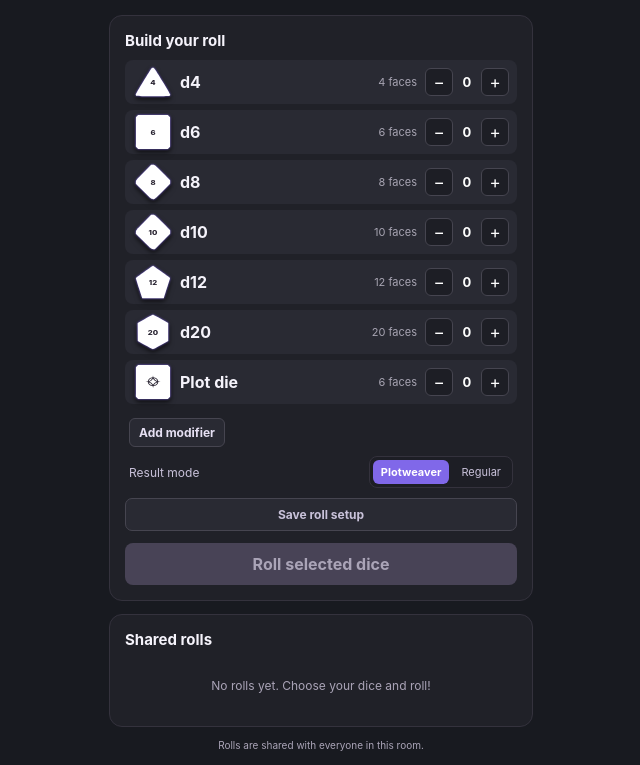
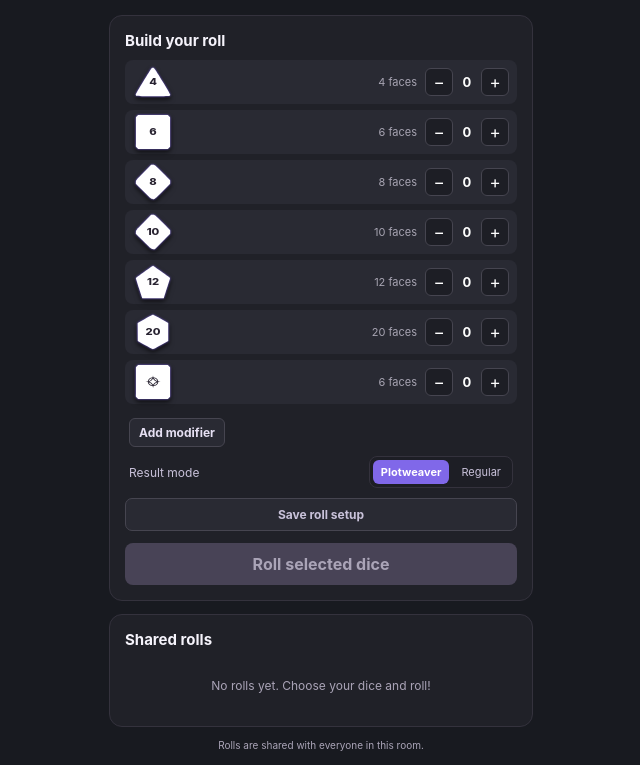
Before and after one commit to yaalhs/owlbear_2d_roller, a website built with Vite: page index.html in a window 1280 px wide. Shown: the part 68-833 px from the top of the page, without its empty margins (319-959 px from the left). Built offline with nearby package versions, Linux system fonts and the light colour scheme; what @owlbear-rodeo/sdk would draw is missing.

Commit message:
update 16 Fix the dice selection display, in next versions add adv and dis

```diff
--- a/src/main.ts
+++ b/src/main.ts
@@ -75,11 +75,7 @@ function buildDiceControls(): void {
     const shape = createDieGraphic(die, maximumFace.value);
     shape.classList.add("die-shape-preview");
     shape.setAttribute("aria-hidden", "true");
-
-    const title = document.createElement("span");
-    title.className = "die-name";
-    title.textContent = die.name;
-    identity.append(shape, title);
+    identity.append(shape);
 
     const description = document.createElement("span");
     description.className = "die-description";
--- a/src/style.css
+++ b/src/style.css
@@ -113,11 +113,6 @@ h2 {
   width: 36px;
   height: 36px;
   flex: 0 0 36px;
-}
-
-.die-name {
-  min-width: 0;
-  font-weight: 700;
 }
 
 .die-description {
@@ -354,7 +349,7 @@ h2 {
 }
 
 .die-shape-preview .die-result {
-  font-size: 9px;
+  font-size: 13px;
 }
 
 .die-shape-preview .die-result-complication {
--- a/src/toast.css
+++ b/src/toast.css
@@ -78,11 +78,11 @@ body {
   font-size: 12px;
 }
 
-.toast-face.plot-die-graphic .die-result-complication {
-  font-size: 7px;
+.toast-face .plot-die-graphic .die-result-complication {
+  font-size: 8px;
 }
 
-.toast-face.plot-die-graphic .die-result-complication .plot-dingbat {
+.toast-face .plot-die-graphic .die-result-complication .plot-dingbat {
   font-size: 10px;
 }
 
```
Also changed, not shown: README.md, public/manifest.json.
